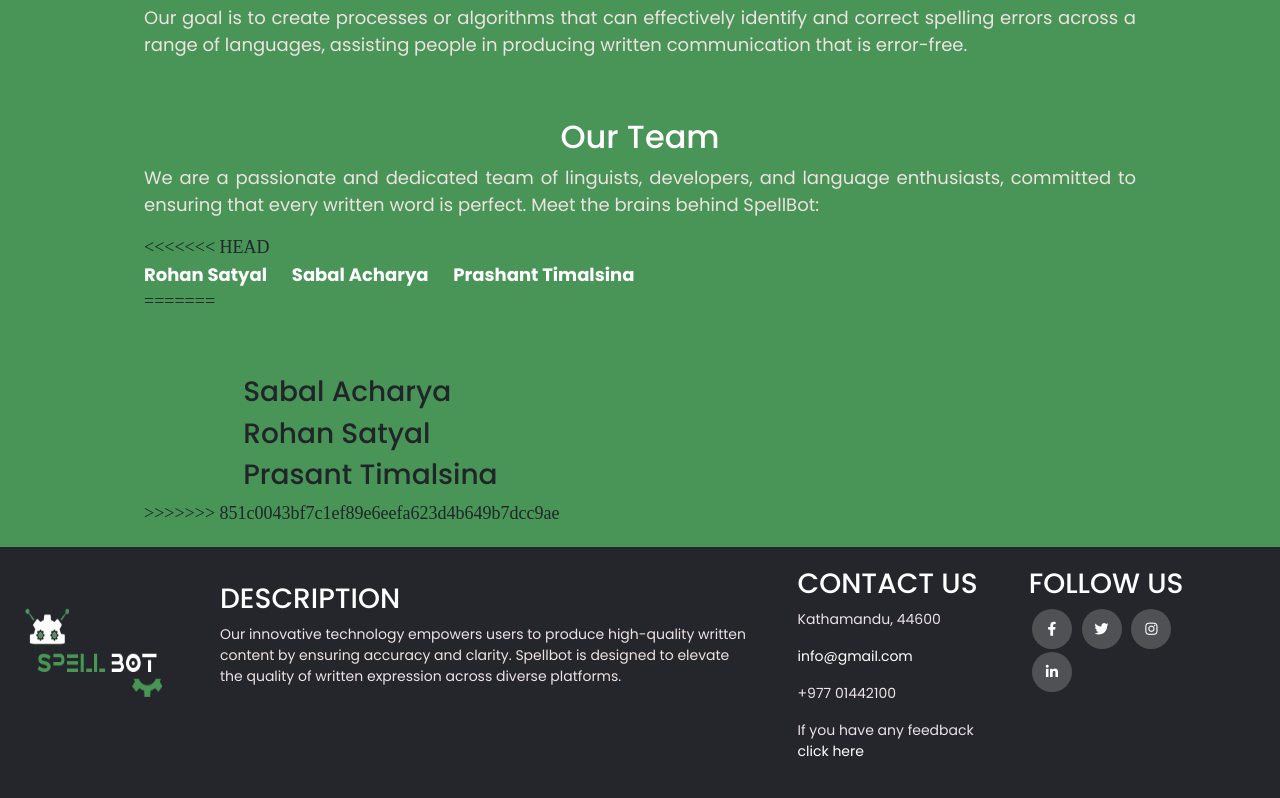
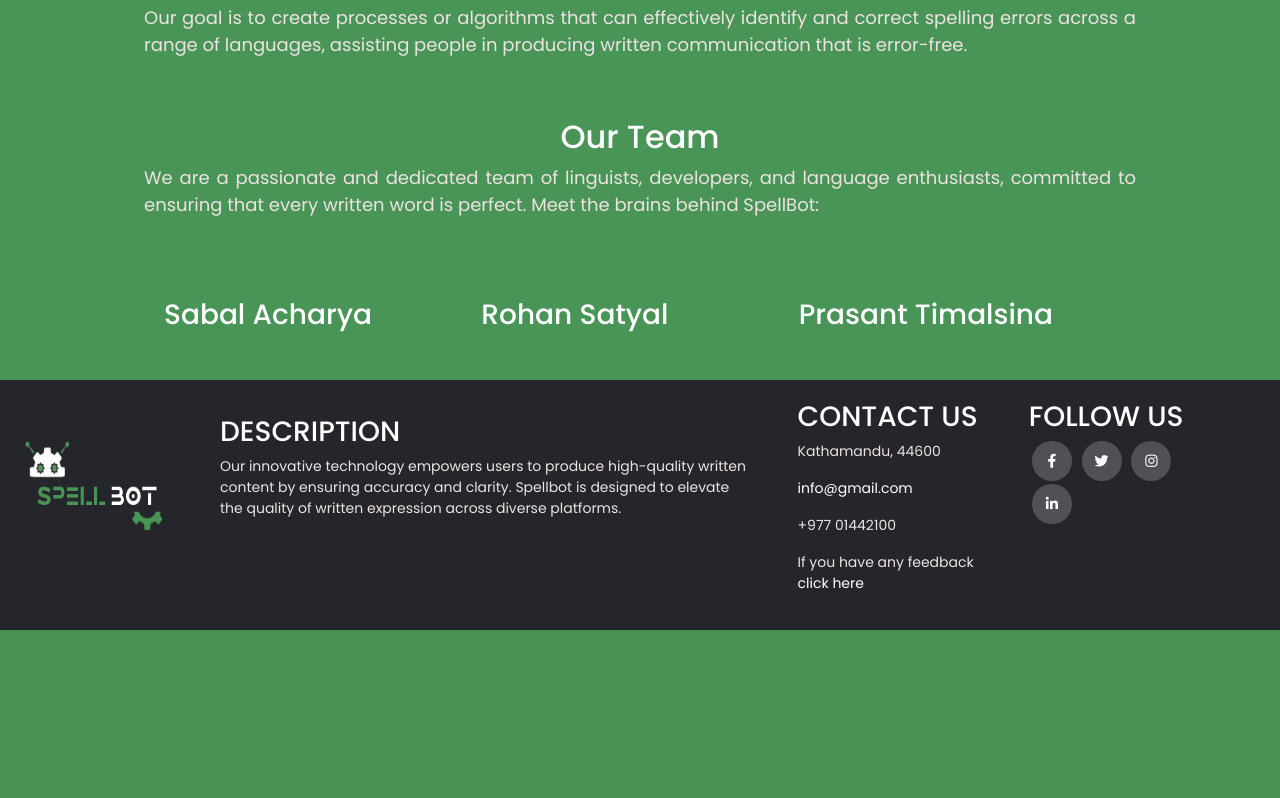
Before and after one commit to Sabal11/Spelling_Corrector, a Django app: page /aboutus in a window 1280 px wide. Shown: the part 762-1560 px from the top of the page. After the commit the page ends 1392 px from the top, so only its background shows below. Run offline with Django 4.2, Linux system fonts and the light colour scheme; some libraries are stand-ins or nearby versions.

Commit message:
merge conflict removed

```diff
--- a/static/about.css
+++ b/static/about.css
@@ -10,38 +10,6 @@ section{
   text-align: justify;
 
 }
-
-<<<<<<< HEAD
-.team {
-  font-size: 18px;
-}
-
-.team-list {
-  list-style: none;
-  padding: 0;
-}
-
-.team-list li {
-
-  margin-bottom: 10px;
-}
-
-.team-member-name {
-  font-weight: bold;
-  color:white;
-}
-div p{
-  color: rgb(238, 227, 227);
-}
-.about{
-  padding: 20px;
-}
-h2{
-  text-align: center;
-  color:white;
-}
-
-=======
 
 .member{
   display: flex;
@@ -68,4 +36,3 @@ h2{
     text-align: center;
     color:white;
   }
->>>>>>> 851c0043bf7c1ef89e6eefa623d4b649b7dcc9ae
--- a/templates/about.html
+++ b/templates/about.html
@@ -2,90 +2,49 @@
 
 {% load static %}
 
-{% block title %}About us{% endblock title %}
+{% block title %}
+  About us
+{% endblock %}
 
 {% block extrahead %}
-    <link rel="stylesheet" href="../static/about.css">
-{% endblock extrahead %}
+  <link rel="stylesheet" href="../static/about.css" />
+{% endblock %}
 
 {% block content %}
   <div class="about">
     <section>
       <h2>About Us</h2>
       <p>
-            In a world where effective communication is key,We saw the need for a solution that enables people,students, professionals, and
-            writers to produce high-quality written content. The solution is our SpellBot. SpellBot is a complete tool forpolishing and
-            enhancing your work,going beyond simple spell checking. SpellBot is your partner in achieving language precision and clarity, whether
-            you're a student striving for academic success, a professional  seeking refined business  communication, or a writer committed to
-            producing fascinating content.
-                <br>
-                <br>
-                We are dedicated not only to fixing mistakes but also to fostering a culture of efficient communication.Correctify helps you make
-                your writing more accurate while also improving its style, so that your message reaches its target audience effectively.We hope to
-                provide users with a tool that not only finds problems but also suggests appropriate replacements, improving written
-                communication's readability and coherence as a whole. This project aims to be an essential tool for improving written content
-                across various platforms and businesses by supporting diverse languages and writing styles.
-
+        In a world where effective communication is key,We saw the need for a solution that enables people,students, professionals, and writers to produce high-quality written content. The solution is our SpellBot. SpellBot is a complete tool forpolishing and enhancing your work,going beyond simple spell checking. SpellBot is your partner in achieving language precision and clarity, whether you're a student striving for academic success, a professional seeking refined business communication, or a writer committed to producing fascinating content.
+        <br />
+        <br />
+        We are dedicated not only to fixing mistakes but also to fostering a culture of efficient communication.Correctify helps you make your writing more accurate while also improving its style, so that your message reaches its target audience effectively.We hope to provide users with a tool that not only finds problems but also suggests appropriate replacements, improving written communication's readability and coherence as a whole. This project aims to be an essential tool for improving written content across various platforms and businesses by supporting diverse languages and writing styles.
       </p>
     </section>
     <section class="mission">
       <h2>Our Mission</h2>
       <p>
-                At SpellBot, we think that excellent writing is essential to successful communication. By offering a cutting-edge spelling
-                checker, our objective is to assist individuals, students, professionals, and corporations in producing flawless writing. Our goal
-                is for your communications, documents, and reports to have a lasting impact.
-                By identifying and offering fixes for misspelled words, SpellBot improves the accuracy and correctness of written information
-                while also enhancing the text's overall quality and readability.
-                <br> <br>
-                Our goal is to create processes or algorithms that can effectively identify and correct spelling errors across a range of
-                languages, assisting people in producing written communication that is error-free.
-
+        At SpellBot, we think that excellent writing is essential to successful communication. By offering a cutting-edge spelling checker, our objective is to assist individuals, students, professionals, and corporations in producing flawless writing. Our goal is for your communications, documents, and reports to have a lasting impact. By identifying and offering fixes for misspelled words, SpellBot improves the accuracy and correctness of written information while also enhancing the text's overall quality and readability.
+        <br /> <br />
+        Our goal is to create processes or algorithms that can effectively identify and correct spelling errors across a range of languages, assisting people in producing written communication that is error-free.
       </p>
     </section>
     <section class="team">
       <h2>Our Team</h2>
-            <p>
-                We are a passionate and dedicated team of linguists, developers, and language enthusiasts, committed to ensuring that every written
-                word is perfect. Meet the brains behind SpellBot:
-            </p>
-<<<<<<< HEAD
-            <div class="team">
-                <ul class="team-list">
-                  <li>
-                    <span class="team-member-name">Rohan Satyal</span>
-                  </li>
-                  <li>
-                    <span class="team-member-name"> Sabal Acharya</span>
-                  </li>
-                  <li>
-                    <span class="team-member-name">Prashant Timalsina</span>
-                  </li>
-                </ul>
-              </div>
-=======
+      <p>We are a passionate and dedicated team of linguists, developers, and language enthusiasts, committed to ensuring that every written word is perfect. Meet the brains behind SpellBot:</p>
       <section class="member">
         <div class="column" id="1">
           <h3>Sabal Acharya</h3>
         </div>
 
         <div class="column" id="2">
-
           <h3>Rohan Satyal</h3>
-
-
         </div>
 
         <div class="column" id="3">
-
           <h3>Prasant Timalsina</h3>
-
         </div>
       </section>
->>>>>>> 851c0043bf7c1ef89e6eefa623d4b649b7dcc9ae
-
-
-
-        </section >
+    </section>
   </div>
-
-{% endblock content %}
+{% endblock %}
```
Lines whose indentation alone changed are shown as unchanged.
